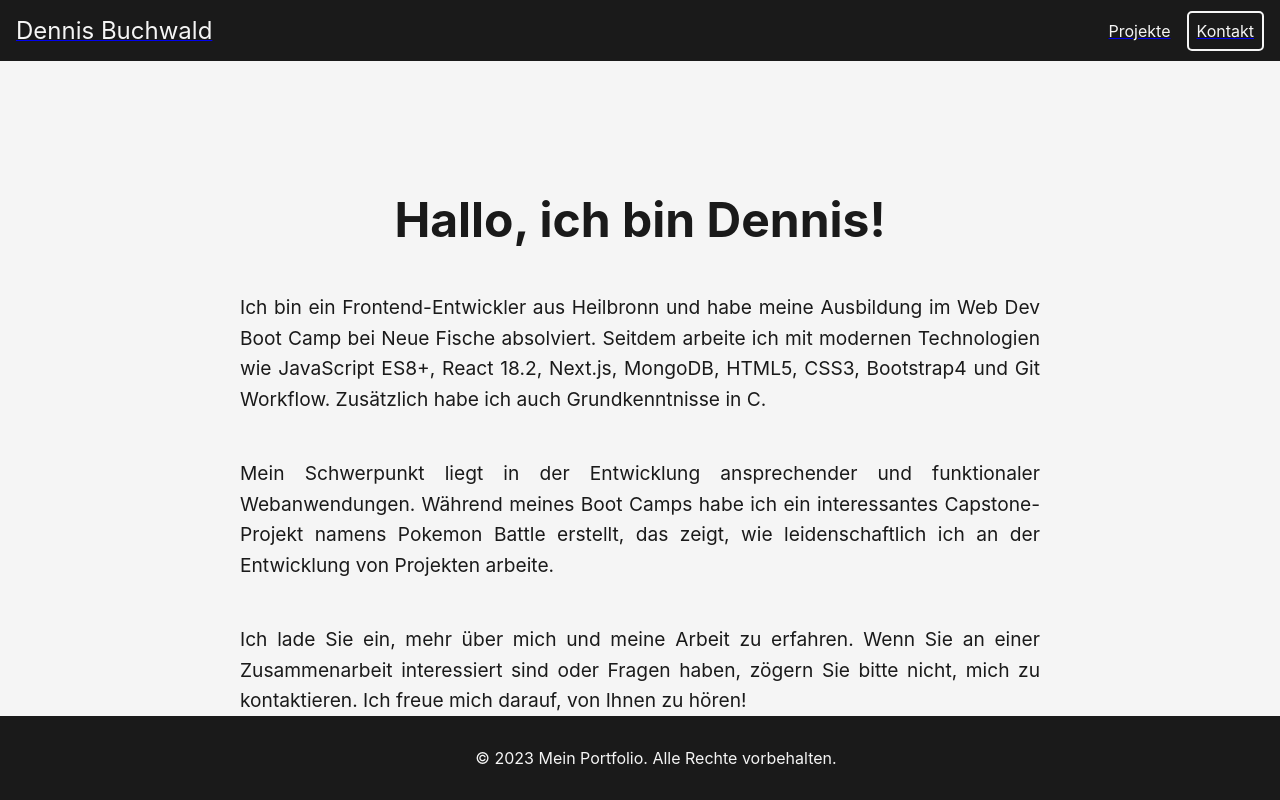
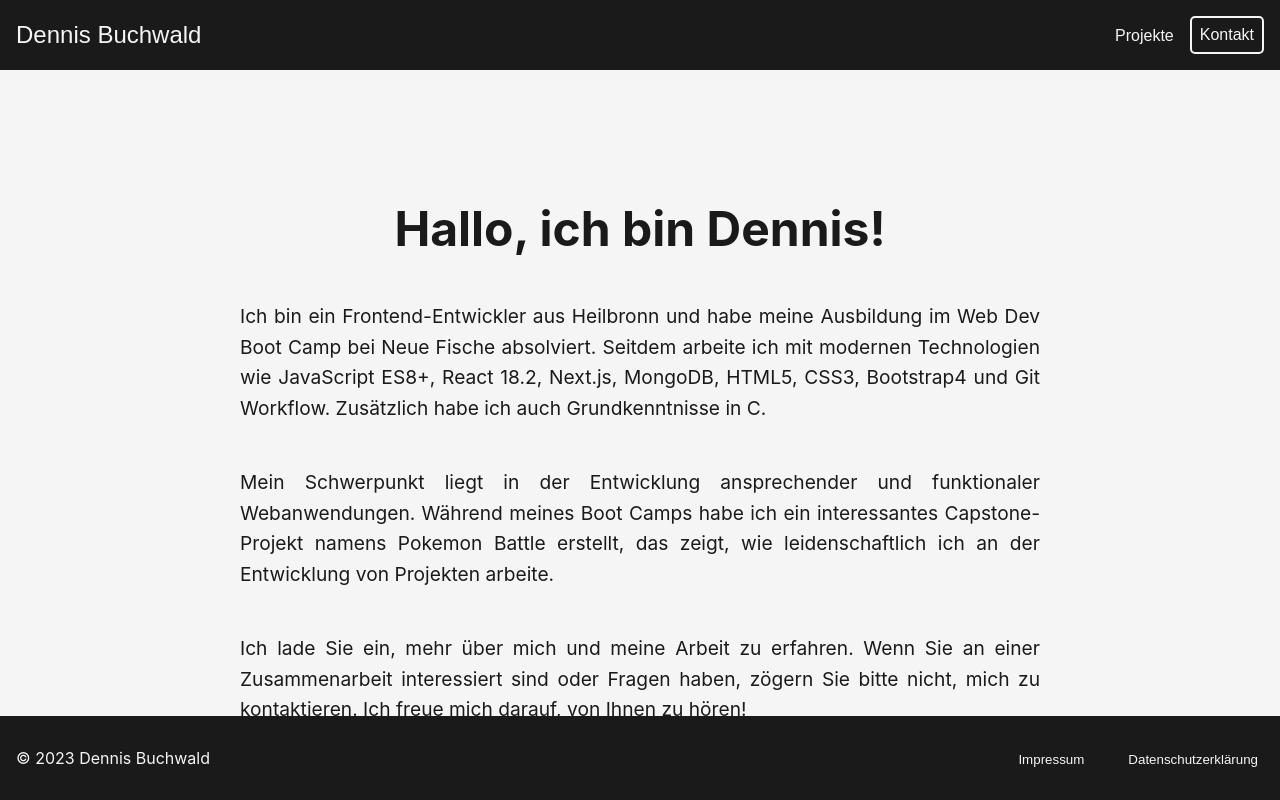
Before and after one commit to dennisbuchwald/dennisbuchwald-de, a Next.js app: page / in a window 1280 px wide. Shown: the top 800 px of the page. Built offline with nearby package versions, Linux system fonts and the light colour scheme.

Commit message:
finish build

```diff
--- a/components/Footer.js
+++ b/components/Footer.js
@@ -1,8 +1,9 @@
 import styled from "styled-components";
+import Link from "next/link";
 
 const StyledFooter = styled.footer`
 	display: flex;
-  justify-content: center;
+	justify-content: space-between;
 	align-items: center;
 	background-color: ${(props) => props.theme.primaryColor};
 	color: ${(props) => props.theme.secondaryColor};
@@ -11,15 +12,49 @@ const StyledFooter = styled.footer`
 	position: fixed;
 	bottom: 0;
 	left: 0;
+	flex-wrap: wrap;
+`;
+
+const FooterText = styled.p`
+	margin-right: 1rem;
+	@media (max-width: 768px) {
+		margin-bottom: 1rem;
+	}
+`;
+
+const FooterLink = styled.button`
+	background: none;
+	border: none;
+	color: ${(props) => props.theme.secondaryColor};
+	text-decoration: none;
+	cursor: pointer;
+	margin: 0 1rem;
+	outline: none;
+
+	&:hover {
+		color: ${(props) => props.theme.accentColor};
+	}
+`;
+
+const StyledLink = styled.nav`
+	display: flex;
+
+	margin-right: 1rem;
 `;
 
 const Footer = () => {
 	return (
 		<StyledFooter>
-      <p>
-        &copy; {new Date().getFullYear()} Mein Portfolio. Alle Rechte
-        vorbehalten.
-      </p>
+			<FooterText>&copy; {new Date().getFullYear()} Dennis Buchwald</FooterText>
+			<StyledLink>
+				<Link href="/impressum" passHref>
+					<FooterLink>Impressum</FooterLink>
+				</Link>
+
+				<Link href="/datenschutzerklaerung" passHref>
+					<FooterLink>Datenschutzerklärung</FooterLink>
+				</Link>
+			</StyledLink>
 		</StyledFooter>
 	);
 };
--- a/components/Header.js
+++ b/components/Header.js
@@ -7,16 +7,21 @@ const StyledHeader = styled.header`
 	align-items: center;
 	background-color: ${(props) => props.theme.primaryColor};
 	padding: 1rem;
+	max-width: 100%;
+	margin: 0 auto;
 `;
 
 const Nav = styled.nav`
+	align-items: center;
 	display: flex;
 	& > *:not(:last-child) {
 		margin-right: 1rem;
 	}
 `;
 
-const NavLink = styled.a`
+const NavLink = styled.button`
+	background: none;
+	border: none;
 	color: ${(props) => props.theme.secondaryColor};
 	text-decoration: none;
 	cursor: pointer;
@@ -24,6 +29,7 @@ const NavLink = styled.a`
 	border: ${(props) => (props.framed ? "2px solid" : "none")};
 	padding: ${(props) => (props.framed ? "0.5rem" : "0")};
 	border-radius: ${(props) => (props.framed ? "5px" : "0")};
+	outline: none;
 
 	&:hover {
 		color: ${(props) => props.theme.accentColor};
@@ -33,14 +39,14 @@ const NavLink = styled.a`
 const Header = () => {
 	return (
 		<StyledHeader>
-			<Link href="#home" passHref>
+			<Link href="/" passHref>
 				<NavLink large>Dennis Buchwald</NavLink>
 			</Link>
 			<Nav>
-				<Link href="#projekte" passHref>
+				<Link href="/#projekte" passHref>
 					<NavLink>Projekte</NavLink>
 				</Link>
-				<Link href="#kontakt" passHref>
+				<Link href="/#kontakt" passHref>
 					<NavLink framed>Kontakt</NavLink>
 				</Link>
 			</Nav>
--- a/src/pages/index.js
+++ b/src/pages/index.js
@@ -1,4 +1,5 @@
 import styled from "styled-components";
+import Head from "next/head";
 import Header from "../../components/Header";
 import Footer from "../../components/Footer";
 
@@ -33,6 +34,9 @@ const Text = styled.p`
 const Home = () => {
 	return (
 		<>
+			<Head>
+				<title>Dennis Buchwald</title>
+			</Head>
 			<Header />
 			<Section id="home">
 				<Title>Hallo, ich bin Dennis!</Title>
```
Also changed, not shown: src/pages/datenschutzerklaerung.js (added, +29 -0 lines), src/pages/impressum.js (added, +29 -0 lines). Lines whose indentation alone changed are shown as unchanged.
